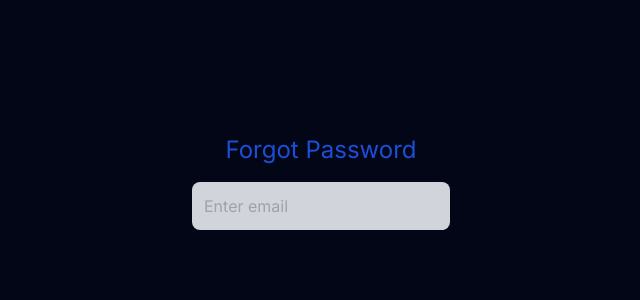
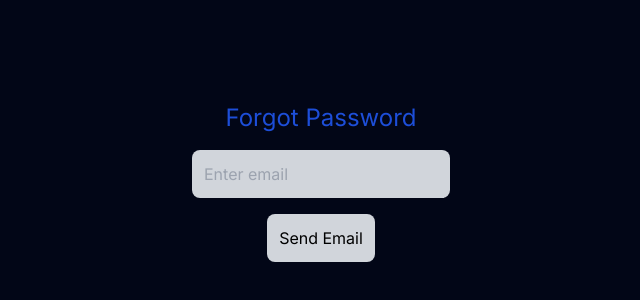
Before and after one commit to Arshverma001/auth-using-nextjs, a Next.js app in the folder auth_using_nextjs/: page /sendemail in a window 1280 px wide. Shown: the part 210-510 px from the top of the page, without its empty margins (319-959 px from the left). Built offline with nearby package versions, Linux system fonts and the light colour scheme.

Commit message:
forgotpassword email check

```diff
--- /dev/null
+++ b/auth_using_nextjs/src/app/api/users/forgetPasswordEmail/route.ts
@@ -0,0 +1,29 @@
+import {connect} from '@/dbConfig/dbConfig'
+import { NextResponse,NextRequest } from 'next/server'
+import {sendEmail} from '@/helpers/mailer'
+import User from '@/models/userModel'
+
+connect()
+
+export async function POST(request:NextRequest){
+    try {
+        const reqBody=await request.json()
+        const {email}=reqBody;
+        console.log(email)
+
+        const user=await User.findOne({email})
+
+        if(!user){
+            return NextResponse.json(
+                {error:"User not found in db"},{status:500}
+                )
+        }
+
+        await sendEmail({email,emailType:'RESET',userId:user._id})
+        return NextResponse.json({message:"Forgot Password email sent"})
+
+
+    } catch (error:any) {
+        return NextResponse.json({error:error.message},{status:500})
+    }
+}
--- a/auth_using_nextjs/src/app/sendemail/page.tsx
+++ b/auth_using_nextjs/src/app/sendemail/page.tsx
@@ -7,6 +7,24 @@ import toast from "react-hot-toast"
 export default function sendEmail(){
     const [loading, setLoading] = useState(false)
     const [user, setUser] = useState({ email: "" });
+    const [forgetPasswordStatus, setForgetPasswordStatus] = useState(false)
+
+    const forgetPassword = async ()=>{
+        try {
+            setLoading(true);
+            const response= await axios.post('/api/users/forgetPasswordEmail',user);
+            console.log("Forget password email sent",response)
+            toast.success("Forget Password email sent")
+            setForgetPasswordStatus(true)
+            setUser({email:""})
+        } catch (error:any) {
+            console.log("Login Failed",error.message)
+            toast.error(error.message)
+
+        }
+    }
+
+
     return (
         <div className="flex flex-col items-center justify-center min-h-screen py-2 bg-slate-950">
             <h1 className="text-2xl text-blue-700">{loading ? "Processing" :"Forgot Password"}</h1>
@@ -20,6 +38,11 @@ export default function sendEmail(){
                 ...user,email:e.target.value
             })}>
             </input>
+            <button
+            className="p-3 bg-gray-300 rounded-lg mb-4 focus:outline-none focus:border-gray-600"
+            onClick={forgetPassword}>
+                Send Email
+            </button>
         </div>
     )
 }
```
